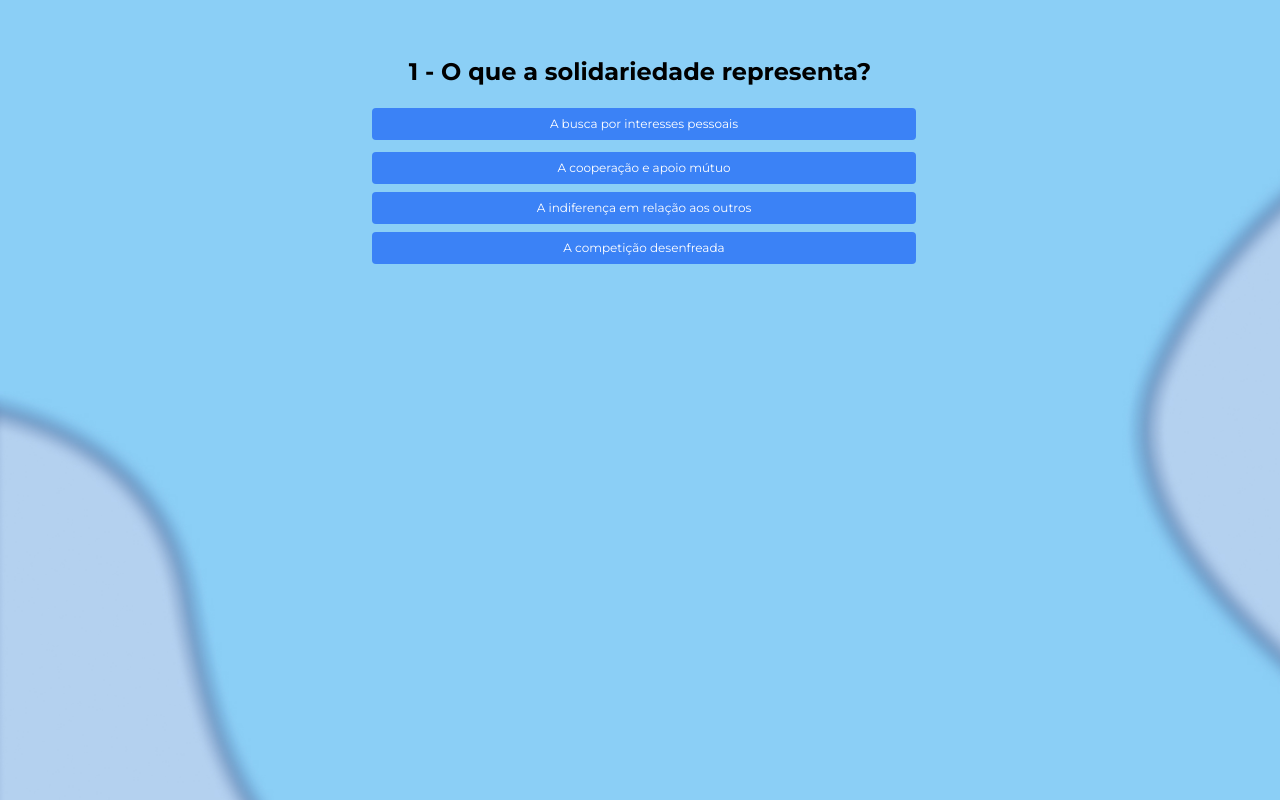
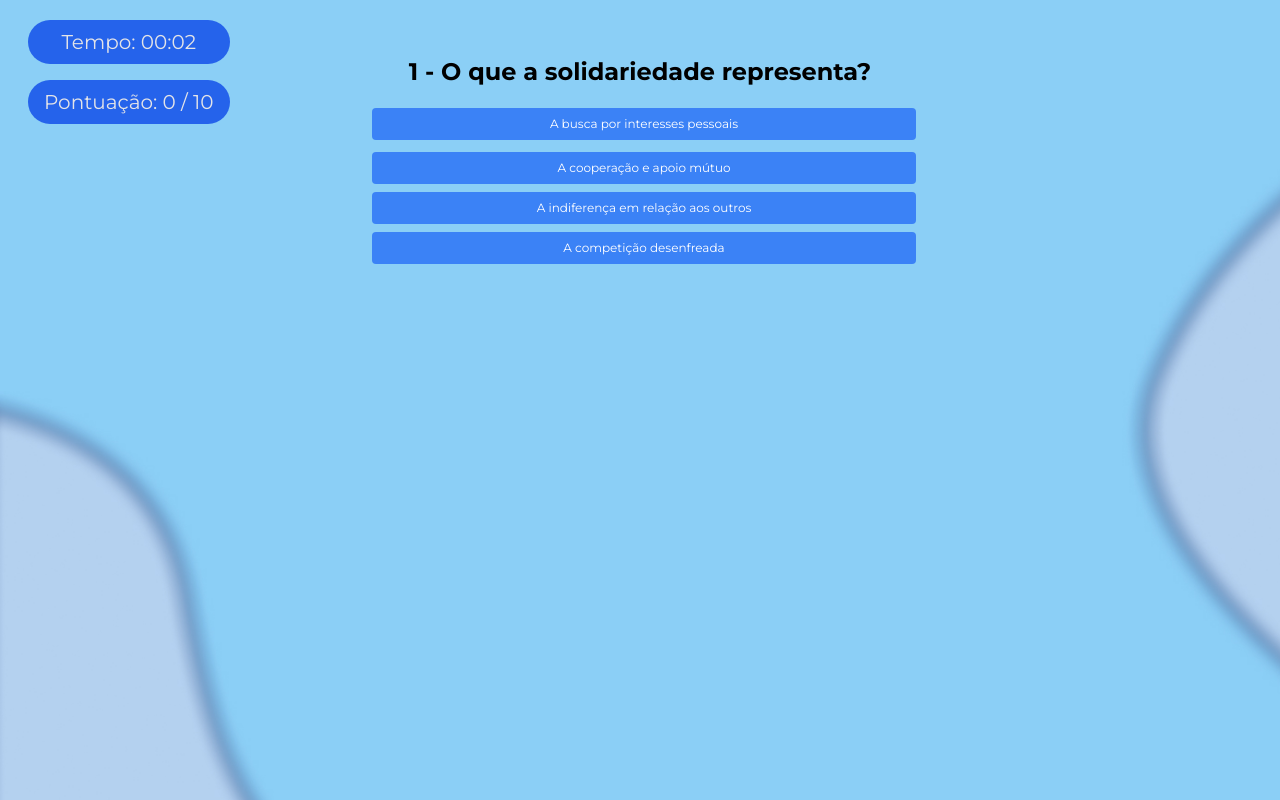
Before and after one commit to Impacto-DemoDay/quiz-impacto, a React (Vite) app: page / in a window 1280 px wide. Both pictures are taken after a click on the button "INICIAR". Built offline with nearby package versions, Linux system fonts and the light colour scheme.

Commit message:
adicionando pontuação e tempo no quiz

```diff
--- a/index.html
+++ b/index.html
@@ -4,7 +4,7 @@
 <head>
   <meta charset="UTF-8" />
   <meta name="viewport" content="width=device-width, initial-scale=1.0" />
-  <link rel="shortcut icon" href="./public/bridge-logo.svg" type="image/x-icon">
+  <link rel="shortcut icon" href="/bridge-logo.svg" type="image/x-icon">
   <title>Quiz Impacto</title>
 </head>
 
--- a/src/app.tsx
+++ b/src/app.tsx
@@ -2,18 +2,13 @@ import React from 'react'
 import Quiz from './pages/Quiz/Quiz'
 import Home from './pages/Home/home'
 
+type GameStatus = "iniciar" | "jogando" | "terminado"
+
 export const App: React.FC = () => {
-  const [isGameStarted, setIsGameStarted] = React.useState(false)
+  const [gameStatus, setGameStatus] = React.useState<GameStatus>('iniciar')
 
   function startGame() {
-    setIsGameStarted(true)
+    setGameStatus('jogando')
   }
-
-  return(
-    <>
-      {
-        isGameStarted ? <Quiz /> : <Home startGameFunction={() => startGame()} />
-      }
-    </>
-  )
+  return gameStatus === 'jogando' ? <Quiz /> : gameStatus === 'iniciar' ? <Home startGameFunction={() => startGame()} /> : <div></div>
 }
--- a/src/pages/Quiz/Quiz.tsx
+++ b/src/pages/Quiz/Quiz.tsx
@@ -1,4 +1,4 @@
-import React, { useState } from 'react';
+import React, { useEffect, useState } from 'react';
 import questions from "../../Data/questions.json";
 import Question from "../Question/Question";
 import "../../index.css";
@@ -16,6 +16,21 @@ const Quiz: React.FC = () => {
   const [showFeedback, setShowFeedback] = useState(false);
   const [isCorrect, setIsCorrect] = useState<boolean | null>(null);
 
+  const [seconds, setSeconds] = useState(0)
+  const [isActive] = useState(false);
+
+  useEffect(() => {
+    let interval: any = null;
+    if (!isActive) {
+      interval = setInterval(() => {
+        setSeconds(prevSeconds => prevSeconds + 1);
+      }, 1000);
+    } else if (!isActive && seconds !== 0) {
+      clearInterval(interval);
+    }
+    return () => clearInterval(interval);
+  }, [isActive, seconds])
+
   const handleAnswer = (answer: string) => {
     const correctAnswer = questions[currentQuestionIndex].answer;
     const isAnswerCorrect = answer === correctAnswer;
@@ -30,40 +45,71 @@ const Quiz: React.FC = () => {
 
   const handleNextQuestion = () => {
     const nextQuestionIndex = currentQuestionIndex + 1;
+    setCurrentQuestionIndex(nextQuestionIndex);
+    if (nextQuestionIndex < 10) {
       if (nextQuestionIndex < questions.length) {
-      setCurrentQuestionIndex(nextQuestionIndex);
         setShowFeedback(false);
         setIsCorrect(null);
       } else {
         setShowFeedback(false);
         setIsCorrect(null);
       }
+    }
+    else{
+      alert('Fim de jogo')
+    }
   };
+
+  const handleShowResults = () => {}
+
+  const formatTime = (totalSeconds: number) => {
+    const minutes = Math.floor(totalSeconds / 60);
+    const seconds = totalSeconds % 60;
+    return `${String(minutes).padStart(2, '0')}:${String(seconds).padStart(2, '0')}`;
+  }
 
   return (
     <main className="max-w-xl mx-auto mt-10 text-center">
+     <div className="absolute bottom-5 left-1/2 -translate-x-1/2 sm:left-7 sm:-translate-x-0 sm:top-5 flex flex-col space-y-4">
+      <span className="text-xl bg-blue-600 py-2 px-4 rounded-full text-zinc-200">Tempo: {formatTime(seconds)}</span>
+      <span className="text-xl bg-blue-600 py-2 px-4 rounded-full text-zinc-200">Pontuação: {score} / 10</span>
+     </div>
+
       {!showFeedback ? (
+      <>
         <Question
           question={questions[currentQuestionIndex].question}
           options={questions[currentQuestionIndex].options}
           onAnswer={handleAnswer}
         />
+      </>
       ) : (
         <section className="p-4">
           <h2 className={`text-2xl font-bold ${isCorrect ? 'text-green-600' : 'text-red-600'}`}>
-            {isCorrect ? 'Correct!' : 'Incorrect!'}
+            {isCorrect ? 'Resposta correta! 😎' : 'Ops! Resposta Errada 😣'}
           </h2>
           {!isCorrect && (
             <p className="text-xl">
-              The correct answer is: <span className="font-bold">{questions[currentQuestionIndex].answer}</span>
+              A resposta correta é: <span className="font-bold">{questions[currentQuestionIndex].answer}</span> <br />
             </p>
           )}
+          {
+            currentQuestionIndex < 10 ? (
               <button
                 onClick={handleNextQuestion}
                 className="bg-blue-500 text-white p-2 rounded mt-4 hover:bg-blue-700"
               >
-            Next Question
+                Próxima questão
               </button>
+            ) : (
+              <button
+                className="bg-blue-500 text-white p-2 rounded mt-4 hover:bg-blue-700"
+                onClick={handleShowResults}
+              >
+                Vamos aos resultados
+              </button>
+            )
+          }
         </section>
       )}
     </main>
```
Also changed, not shown: src/contexts/GameContext.tsx (added). Lines whose indentation alone changed are shown as unchanged.
